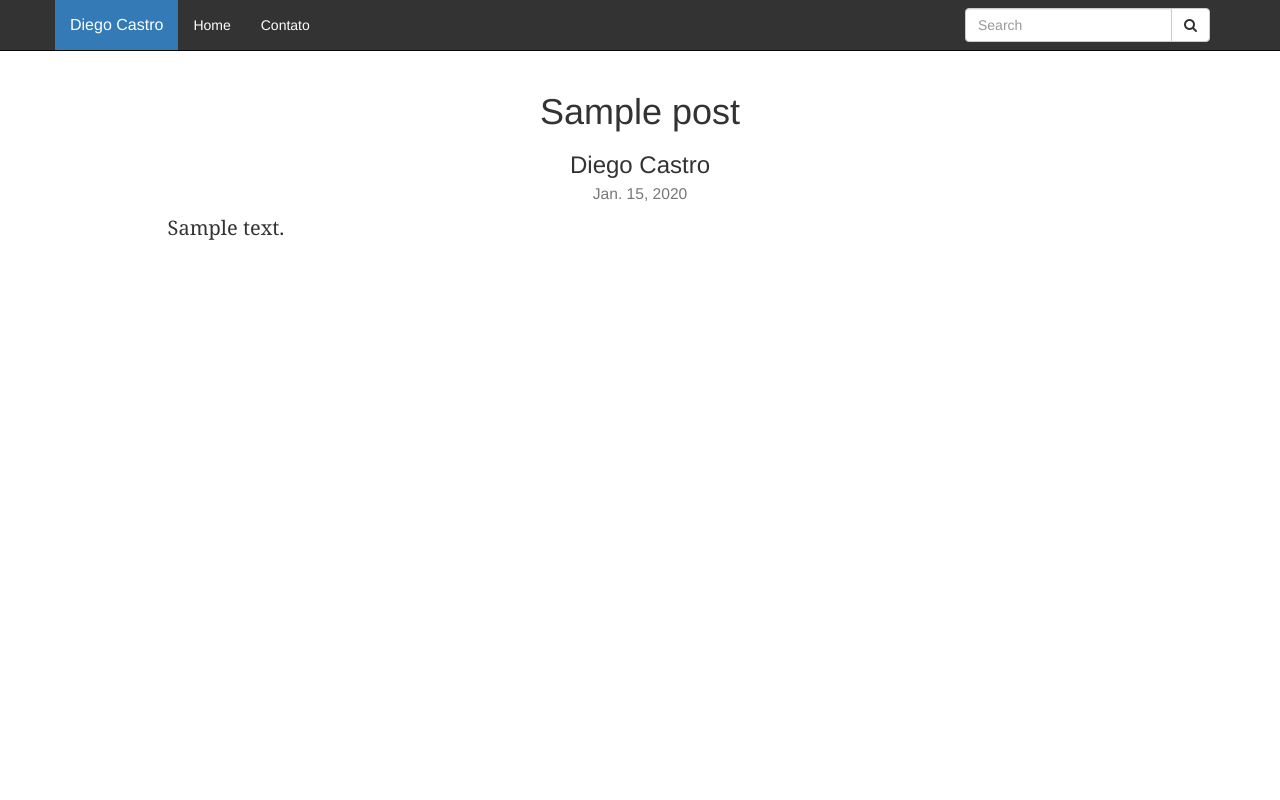
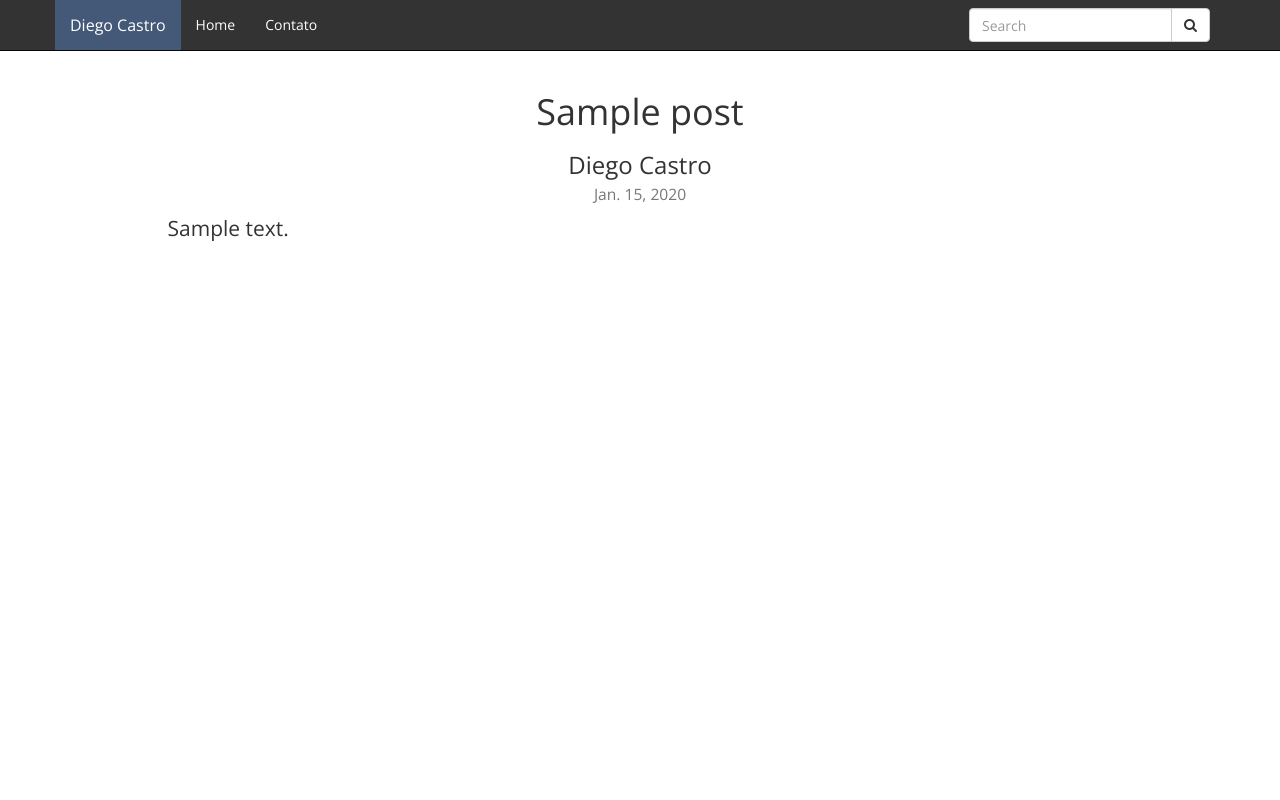
Before and after one commit to diegocastro/diegoccastro, a Django app: a page that uses blog/templates/blog/post/detail.html in a window 1280 px wide. Run offline with Django 3.2, Linux system fonts and the light colour scheme; tables that the repository leaves empty hold one stand-in row (values such as "Sample post"); parts of the project's set-up code (start-up, migrations or seed data) failed here and were passed over; some libraries are stand-ins or nearby versions.

```diff
--- a/blog/static/blog/css/style.css
+++ b/blog/static/blog/css/style.css
@@ -1,3 +1,10 @@
+@import url(https://fonts.googleapis.com/css?family=Open+Sans);
+@import url(https://fonts.googleapis.com/css?family=Raleway);
+
+body {
+    font-family: 'Open Sans', sans-serif;
+}
+
 /* Navbar
  ======================================*/
 .navbar-inverse {
@@ -7,7 +14,7 @@
     color: #FFF;
 }
 .navbar-brand, .navbar-inverse .navbar-brand:hover {
-    background-color: #337AB7;
+    background-color: #445878;
     font-size: 16px;
 }
 /* Page header
@@ -28,32 +35,11 @@
     font-size: 50%;
 }
 .post-detail p {
-    font-family: Georgia,"Times New Roman",serif;
-    font-size: 20px;
+    /*font-family: Georgia,"Times New Roman",serif;
+    font-size: 20px;*/
 }
 /* Contact
  ======================================*/
 .contact-view label {
     font-weight: normal;
 }
-/* Footer
- ======================================*/
-* {
-    margin: 0;
-}
-html, body {
-    height: 100%;
-}
-.wrapper {
-    min-height: 100%;
-    height: auto !important;
-    height: 100%;
-    margin: 0 auto -155px; /* the bottom margin is the negative value of the footer's height */
-}
-.footer, .push {
-    height: 155px; /* .push must be the same height as .footer */
-}
-footer {
-    background-color: #F9F9F9;
-    padding: 20px 0;
-}
--- a/blog/templates/blog/post/detail.html
+++ b/blog/templates/blog/post/detail.html
@@ -13,8 +13,8 @@
                 </h3>
             </header>
 
-            <p class="lead">
-                {{ post.text }}
+            <p class="lead text-justify">
+                {{ post.text|linebreaksbr }}
             </p>
         </article>
     </div>
```
